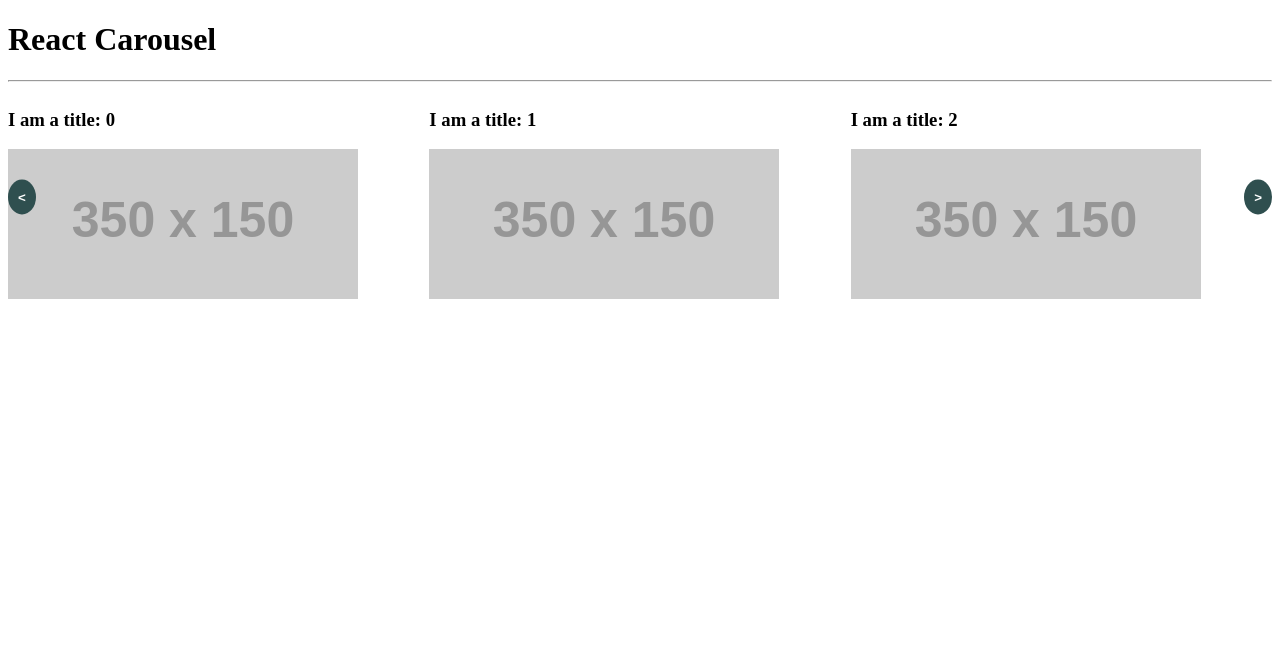
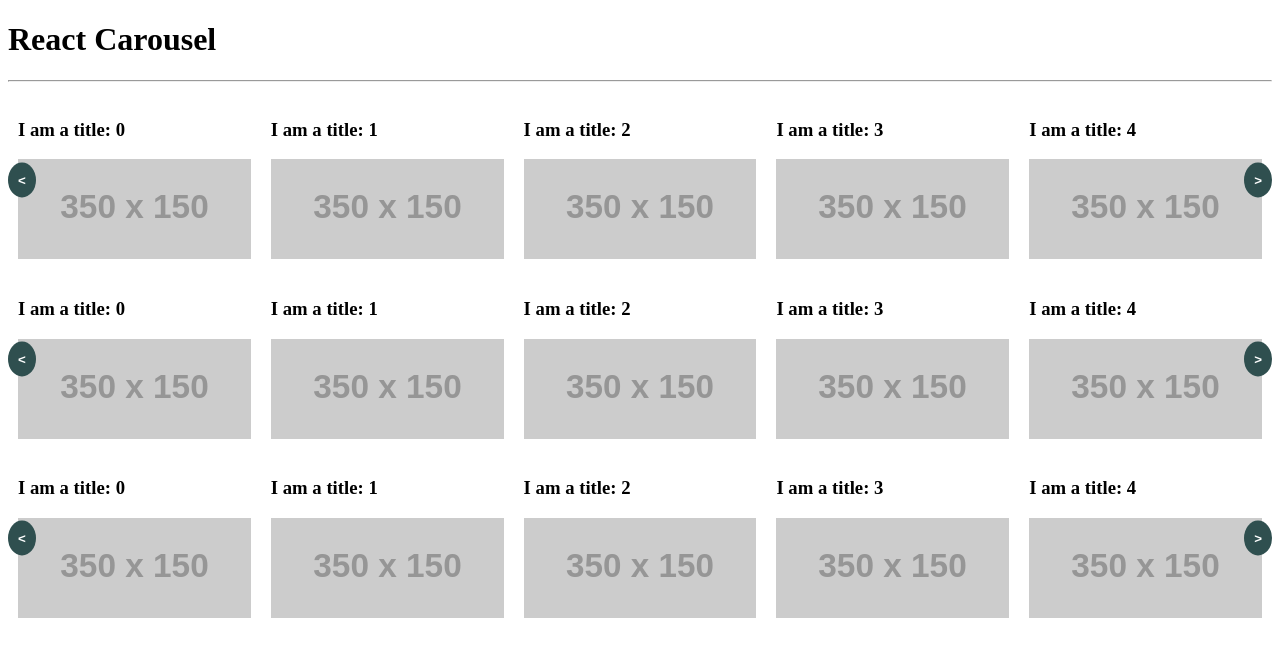
Before and after one commit to cetico/react-carousella, a React (Create React App) app: page / in a window 1280 px wide. Shown: the top 656 px of the page. Built offline with nearby package versions, Linux system fonts and the light colour scheme.

Commit message:
fix(carousel): fix getters by changing them to ref based selection

```diff
--- a/src/App.js
+++ b/src/App.js
@@ -1,5 +1,6 @@
 import React, { Component } from 'react';
 import Carousel from './comps/Carousel';
+
 
 class App extends Component {
   render() {
@@ -8,16 +9,47 @@ class App extends Component {
         <h1>React Carousel</h1>
         <hr />
         <Carousel
-          tilesToShow={3}
+          tilesToShow={5}
           slideDuration={500}
           easing={'ease'}
-          ultraMode={true} // TO IMPLEMENT
+          // loopMode={true} // TO IMPLEMENT
           infiniteScroll={false} //TO IMPLEMENT
           className="poop">
           {[...Array(10)].map((_, index) => (
             <div key={index}>
               <h3>I am a title: {index} </h3>
-              <img src="http://via.placeholder.com/350x150" />
+              <div className='cover' />
+              {/* <img src="http://via.placeholder.com/350x150" style={{backgroundSize:'cover'}} /> */}
+            </div>
+          ))}
+        </Carousel>
+        <Carousel
+          tilesToShow={5}
+          slideDuration={500}
+          easing={'ease'}
+          // loopMode={true} // TO IMPLEMENT
+          infiniteScroll={false} //TO IMPLEMENT
+          className="poop">
+          {[...Array(10)].map((_, index) => (
+            <div key={index}>
+              <h3>I am a title: {index} </h3>
+              <div className='cover' />
+              {/* <img src="http://via.placeholder.com/350x150" style={{backgroundSize:'cover'}} /> */}
+            </div>
+          ))}
+        </Carousel>
+        <Carousel
+          tilesToShow={5}
+          slideDuration={500}
+          easing={'ease'}
+          // loopMode={true} // TO IMPLEMENT
+          infiniteScroll={false} //TO IMPLEMENT
+          className="poop">
+          {[...Array(10)].map((_, index) => (
+            <div key={index}>
+              <h3>I am a title: {index} </h3>
+              <div className='cover' />
+              {/* <img src="http://via.placeholder.com/350x150" style={{backgroundSize:'cover'}} /> */}
             </div>
           ))}
         </Carousel>
--- a/src/comps/Carousel.jsx
+++ b/src/comps/Carousel.jsx
@@ -8,36 +8,7 @@ import styles from './styles';
 
 
 
-/*
 
-  ### TO-DO ###
-                                              O = loaded. X = not loaded. | | = visibility boundaries.
-
-  CURRENT: make christiaan's sliding functionality (this.props.ultraMode=true). -->  X O | O O O | O X X X
-  // when you click next slide full range of tilesToShow.
-  // add cell spacing between slides.
-  // disable buttons if no sliding at launch.
-  // SWAP FROM QUERYSELECTOR TO REFS SINCE QUERYSELECTOR CAUSES PROBLEMS WITH MULTIPLE CAROUSELS. (!IMPORTANT)
-
-  increase the index at which components get mounted on touchMove. (DONE)
-  QOL: increase onMouseMove area so whitespace can slide as well. (DONE)
-  QOL: make last tile actually the last tile to where you can slide. (DONE)
-  QOL: re-adjust tile alignmnent so they fit perfectly in container when onMouseUp fired (so when done sliding with mouse/touch);
-  QOL: add smooth slide. (use goTile on end of touchmove and get next active offsetLeft?)
-  QOL: add laptop sliding support.
-  refractor (SEMI-IMPORTANT)
-
-  BUG: active not applied to last but one before last tile when you drag to end with mousemove
-  -------------------
-
-  ~features~
-  ULTRAMODE.
-  add onTouchMove handler for mobile devices. (IMPORTANT) (DONE)
-  recalc on resize. (IMPORTANT) (DONE)(with applying offsetLeft of activeTile instead of recalculating transform based on percentage)
-
-  ## THOUGHT BUBBLE ##
-  maybe combine isClickSlideable with isTouchSlideable..
-*/
 
 function extractMatrix(matrix, property) {
 
@@ -90,11 +61,11 @@ export class Carousel extends Component {
 
 
   get inner() {
-    return document.querySelector('.inner')
+    return this.carousel.current.querySelector('.inner')
   }
 
   get tiles() {
-    return document.querySelectorAll('.tile');
+    return this.carousel.current.querySelectorAll('.tile');
   }
 
   get activeTile() {
@@ -111,6 +82,10 @@ export class Carousel extends Component {
     if(this.activeTile) {
       return this.activeTile.previousElementSibling;
     }
+  }
+
+  set loopActiveTile(nextTile ){
+
   }
 
   set activeTile(nextTile) {
@@ -131,6 +106,7 @@ export class Carousel extends Component {
   }
 
   componentDidMount() {
+    console.log('did mount')
     this.setState({
       mounted: true,
       formattedChildren: this.formatChildren()
@@ -145,7 +121,7 @@ export class Carousel extends Component {
     }
 
     if(prevState.mounted !== this.state.mounted) {
-      window.addEventListener('touchmove', this.onTouchMove)
+      this.inner.addEventListener('touchmove', this.onTouchMove)
       this.inner.addEventListener('touchstart', this.onTouchStart)
       window.addEventListener('touchend', this.onTouchEnd);
       window.addEventListener('mousemove', this.onMouseMove)
@@ -157,7 +133,7 @@ export class Carousel extends Component {
   }
 
   componentWillUnmount() {
-    window.removeEventListener('touchmove', this.onTouchMove)
+    this.inner.removeEventListener('touchmove', this.onTouchMove)
     this.inner.removeEventListener('touchstart', this.onTouchStart)
     window.removeEventListener('mousemove', this.onMouseMove)
     window.removeEventListener('touchend', this.onTouchEnd)
@@ -254,7 +230,6 @@ export class Carousel extends Component {
   }
 
   onTouchStart = (e) => {
-    // this.touchStart = e.touches[0].clientX
     this.touchStart = e.touches[0].clientX;
     this.dragging = true;
   }
@@ -264,7 +239,6 @@ export class Carousel extends Component {
     if(nextMatrixX >= 0) {
       return 'leftEnd';
     }
-    // tileWidth * 3 is dirty hack. Must be * tilesToShow.
     else if (this.inner.clientWidth + nextMatrixX <= tileWidth * (this.props.tilesToShow) ) {
       return 'rightEnd';
     }
@@ -308,7 +282,6 @@ export class Carousel extends Component {
     else if ( area === 'rightEnd') {
       const val = this.inner.clientWidth - x.tileWidth * (this.props.tilesToShow );
       this.inner.style.transform = `matrix(1,0,0,1,${-val - 1},0)`; // snap to end; -1 to ensure active is end.
-      //                                                               MAYBE MANUALLY SET ACTIVE TILE ?
     }
 
     else if (area === 'slide') {
@@ -337,7 +310,7 @@ export class Carousel extends Component {
 
   onLeftClick = (e) => {
 
-    if(this.props.ultraMode) {
+    if(this.props.loopMode) {
 
     }
 
@@ -349,13 +322,21 @@ export class Carousel extends Component {
 
   onRightClick = (e) => {
 
-    if(this.props.ultraMode) {
+    // loopMODE:
+    // activeTile always has to change on rightclick without any delays.
+    // then transition => after transition dom update.
 
+    if(this.props.loopMode) {
+      if(this.isClickSlideable('right')) {
+        this.activeTile = this.nextTile;
+      }
     }
 
-    if(this.isClickSlideable('right')) {
-      this.activeTile = this.nextTile;
-      this.goTile(this.activeTile);
+   else {
+     if(this.isClickSlideable('right')) {
+       this.activeTile = this.nextTile;
+       this.goTile(this.activeTile);
+      }
     }
   }
 
@@ -414,8 +395,22 @@ export class Carousel extends Component {
 
 
   goTile(tile) {
+
     const offsetLeft = tile.offsetLeft;
     this.inner.style.transform = `matrix(1,0,0,1,${-offsetLeft},0)`;
+
+    if(this.props.loopMode) {
+      // setTimeout(() => {
+      //   const prevTransition = this.inner.style.transition;
+      //   this.inner.style.transition = 'all 0s ease';
+      //   this.inner.style.transform = `matrix(1,0,0,1,0,0)`;
+      //   setTimeout(() => {
+      //     this.inner.style.transition = prevTransition;
+      //   }, 400)
+      // },400)
+
+    }
+
   }
 
   calcWidth() {
@@ -428,8 +423,9 @@ export class Carousel extends Component {
       slideDuration,
       easing,
       className,
-      ultraMode,
+      loopMode,
       infiniteScroll,
+      children,
       ...props
     } = this.props;
 
@@ -440,7 +436,9 @@ export class Carousel extends Component {
 
     return (
       <div {...props} className={`carousel ${className}`} ref={this.carousel} style={styles().carousel}>
-        <LeftControl onClick={this.onLeftClick} />
+        <LeftControl
+        onClick={this.onLeftClick}
+        show={tilesToShow <= children.length} />
         {this.state.mounted &&
         <Inner
           style={styles().inner}
@@ -448,10 +446,13 @@ export class Carousel extends Component {
           slideDuration={slideDuration}
           endIndex={endIndex}
           activeIndex={activeIndex}
+          loopMode={loopMode}
           easing={easing}>
             {this.state.formattedChildren}
           </Inner>}
-        <RightControl onClick={this.onRightClick} />
+        <RightControl
+        onClick={this.onRightClick}
+        show={tilesToShow <= children.length} />
       </div>
     )
   }
--- a/src/comps/Inner.jsx
+++ b/src/comps/Inner.jsx
@@ -47,7 +47,8 @@ export class Inner extends Component {
     const {
       children,
       activeIndex,
-      tilesToShow
+      tilesToShow,
+      loopMode
      } = this.props;
 
      const {
@@ -56,13 +57,18 @@ export class Inner extends Component {
 
      } = this.state;
 
-     console.log(activeIndex)
+     if( loopMode ) {
+      // console.log('activeIndex: ',   activeIndex, activeIndex+tilesToShow )
+      //  return children.slice(activeIndex, (tilesToShow + activeIndex ))
+      const end = activeIndex + tilesToShow + 1;
+
+      return children.slice(activeIndex, end);
+     }
 
     return children.slice(0, maxIndex + 1);
   }
 
   render() {
-    // console.log(this.props)
     return (
       <div className='inner'>
         {this.renderChildren()}
--- a/src/comps/LeftControl.jsx
+++ b/src/comps/LeftControl.jsx
@@ -3,7 +3,12 @@ import React, { Component } from 'react'
 export class LeftControl extends Component {
   render() {
     return (
-      <button onClick={this.props.onClick} className="control left">{'<'}</button>
+      <React.Fragment>
+        {this.props.show ?
+        <button onClick={this.props.onClick} className="control left">{'<'}</button>
+        :
+        null}
+      </React.Fragment>
     )
   }
 }
--- a/src/comps/RightControl.jsx
+++ b/src/comps/RightControl.jsx
@@ -3,7 +3,12 @@ import React, { Component } from 'react'
 export class RightControl extends Component {
   render() {
     return (
-      <button onClick={this.props.onClick} className="control right">{'>'}</button>
+      <React.Fragment>
+        {this.props.show ?
+        <button onClick={this.props.onClick} className="control right">{'>'}</button>
+        :
+        null}
+      </React.Fragment>
     )
   }
 }
--- a/src/comps/styles.js
+++ b/src/comps/styles.js
@@ -12,12 +12,14 @@ export default (props = {}) => ({
   inner: {
     display: 'inline-block',
     transform: 'matrix(1,0,0,1,0,0)',
+    transition: 'transform 0.4s ease'
   },
   tile: {
     width: props.tileWidth,
     listStyle: "none",
     display: 'inline-block',
     boxSizing: 'border-box',
-    userSelect: 'none'
+    userSelect: 'none',
+    padding: '10px'
   },
 })
--- a/src/index.css
+++ b/src/index.css
@@ -1,13 +1,5 @@
 
 
-/*
-
-.carousel {
-  position: relative;
-  white-space: nowrap;
-  overflow: hidden;
-  user-select: none;
-}
 
 
 .inner {
@@ -15,10 +7,6 @@
   transform: matrix(1,0,0,1,0,0);
   transition: transform 0.4s ease;
 }
-
-.tile {
-  border: 2px solid slateblue;
-} */
 
 .control {
   position: absolute;
@@ -43,3 +31,11 @@
 .right {
   right: 0;
 }
+
+.cover {
+  background-image: url('http://via.placeholder.com/350x150');
+  background-size: cover;
+  background-position: center;
+  width: 100%;
+  height: 100px;
+}
```
